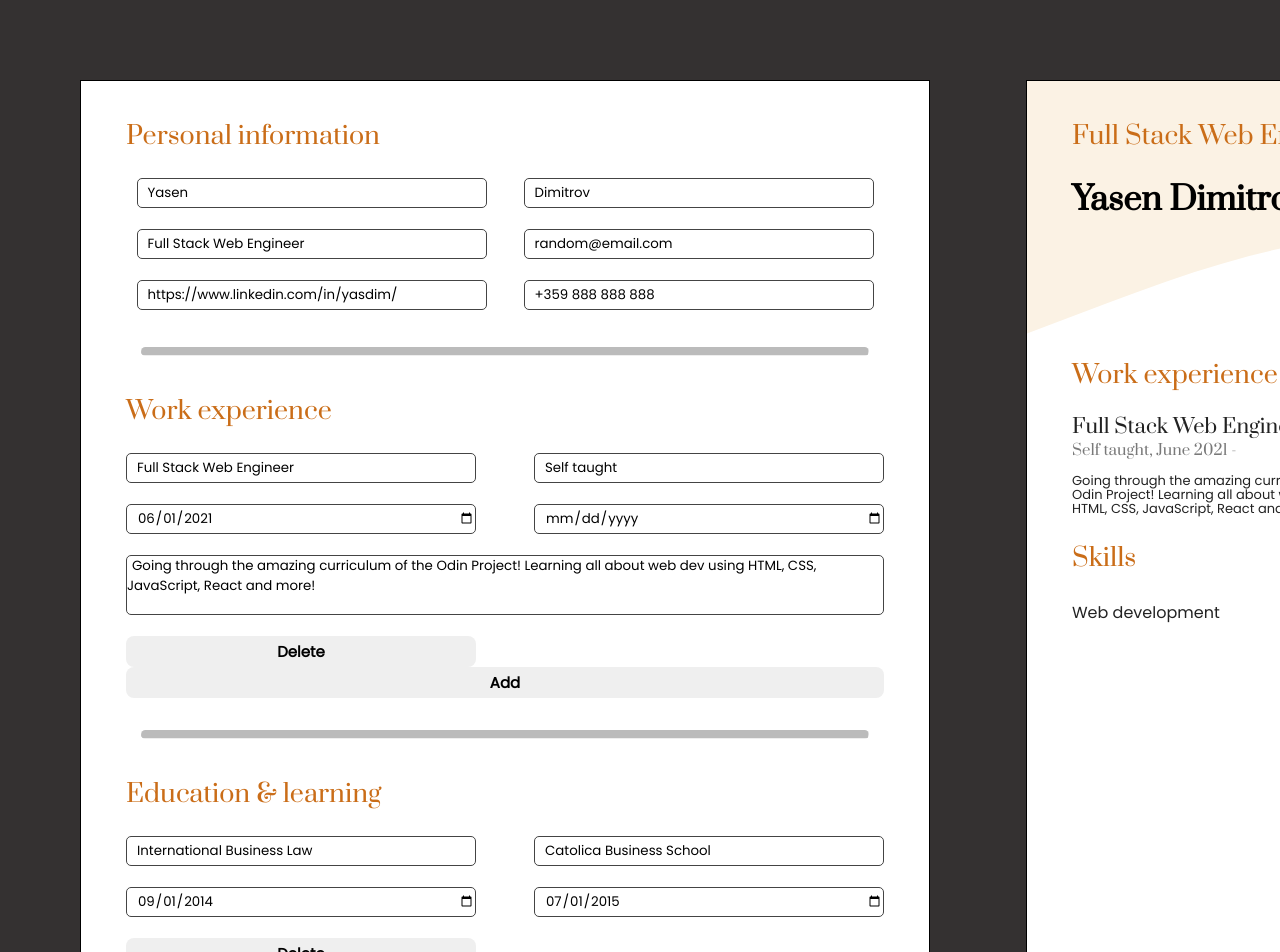
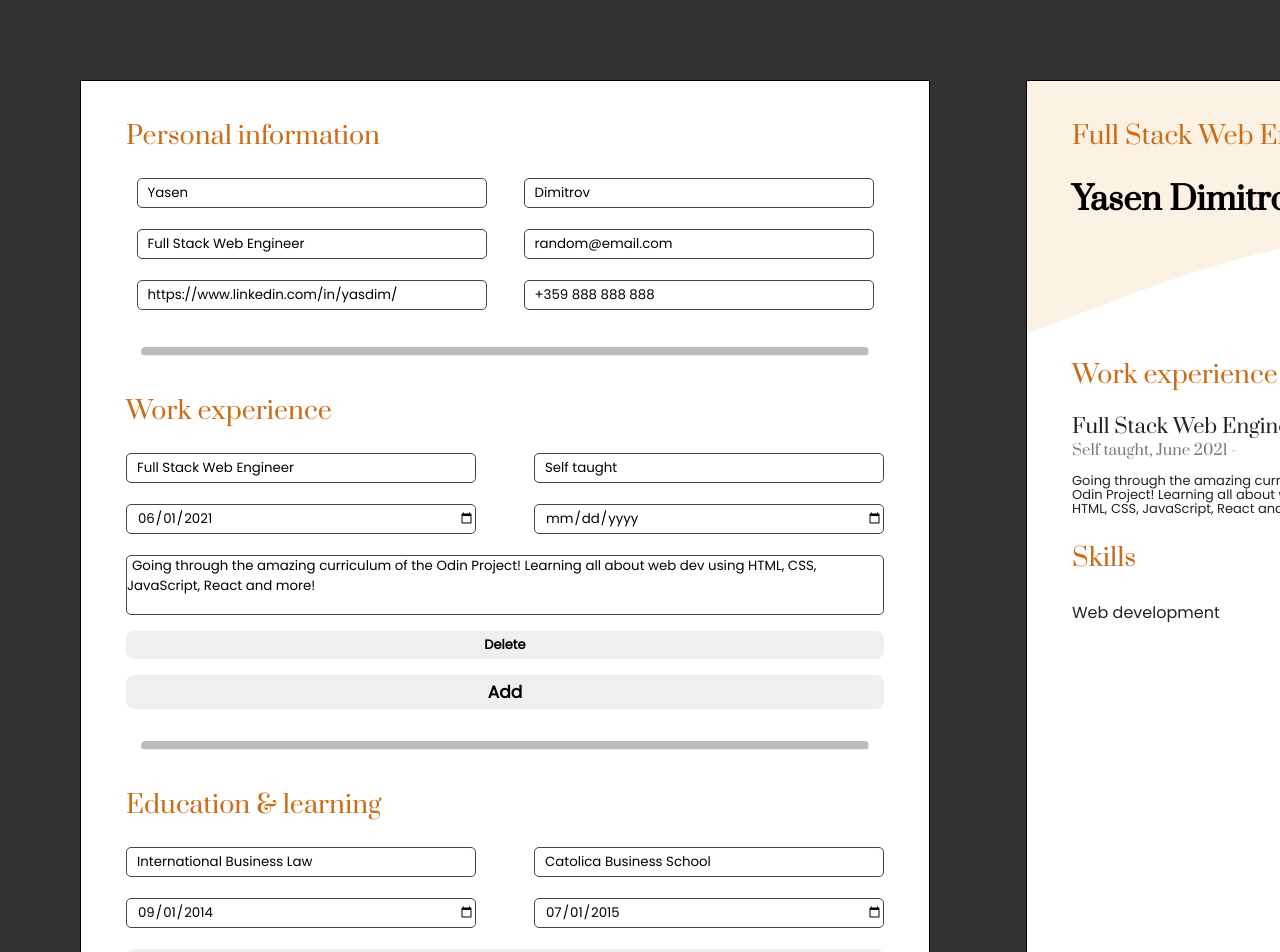
Before and after one commit to blancpain/cv-generator, a React (Create React App) app: page / in a window 1280 px wide. Shown: the top 952 px of the page. Built offline with nearby package versions, Linux system fonts and the light colour scheme.

Commit message:
Rearange jsx structure to enable easier deleting of elems and some style tweaks

```diff
--- a/src/styles/styles.css
+++ b/src/styles/styles.css
@@ -116,28 +116,6 @@ main {
   line-height: 14px;
 }
 
-.skills-container {
-  grid-column: 1 / span 2;
-}
-
-.skills-container > ul,
-.free-text {
-  font-family: var(--free-text-font);
-  font-weight: 400;
-  color: #222222;
-}
-
-.skills-container > ul {
-  font-size: 16px;
-  display: flex;
-  flex-wrap: wrap;
-  gap: 2rem;
-}
-
-li {
-  list-style: none;
-}
-
 /* Personal input styles */
 
 .personal-input {
@@ -197,18 +175,31 @@ input[type="url"] {
   grid-template: 1fr 1fr / auto auto;
   gap: 1rem;
   justify-content: space-between;
+  margin-bottom: 1rem;
 }
 
 button.add,
 button.delete {
-  font-size: 15px;
   font-weight: 600;
+  padding: 4px;
+  font-family: var(--free-text-font);
+  cursor: pointer;
   border: none;
   border-radius: 8px;
-  padding: 4px;
-  cursor: pointer;
+}
+
+button.add {
+  font-size: 17px;
   width: 100%;
-  font-family: var(--free-text-font);
+}
+
+button.delete {
+  grid-column: 1 / span 2;
+  font-size: 13px;
+}
+button.add:hover,
+button.delete:hover {
+  filter: opacity(55%);
 }
 
 input[type="date"] {
@@ -224,7 +215,6 @@ input[type="date"] {
 
 textarea {
   font-family: var(--free-text-font);
-  margin-bottom: 5px;
   text-indent: 5px;
   border: 1px solid #444;
   border-radius: 5px;
@@ -245,6 +235,7 @@ textarea {
   grid-template: 1fr 1fr / auto auto;
   gap: 1rem;
   justify-content: space-between;
+  margin-bottom: 1rem;
 }
 
 /* Skills input styles */
@@ -256,8 +247,34 @@ textarea {
 .skills-input--form {
   display: flex;
   gap: 1rem;
+  margin-bottom: 1rem;
 }
 
+.skills-container {
+  grid-column: 1 / span 2;
+}
+
+.skills-container > ul,
+.free-text {
+  font-family: var(--free-text-font);
+  font-weight: 400;
+  color: #222222;
+}
+
+.skills-container > ul {
+  font-size: 16px;
+  display: flex;
+  flex-wrap: wrap;
+  gap: 2rem;
+}
+
+li {
+  list-style: none;
+}
+
+form {
+  margin-bottom: 2rem;
+}
 /* Media queries */
 
 @media only screen and (max-width: 1000px) {
```
